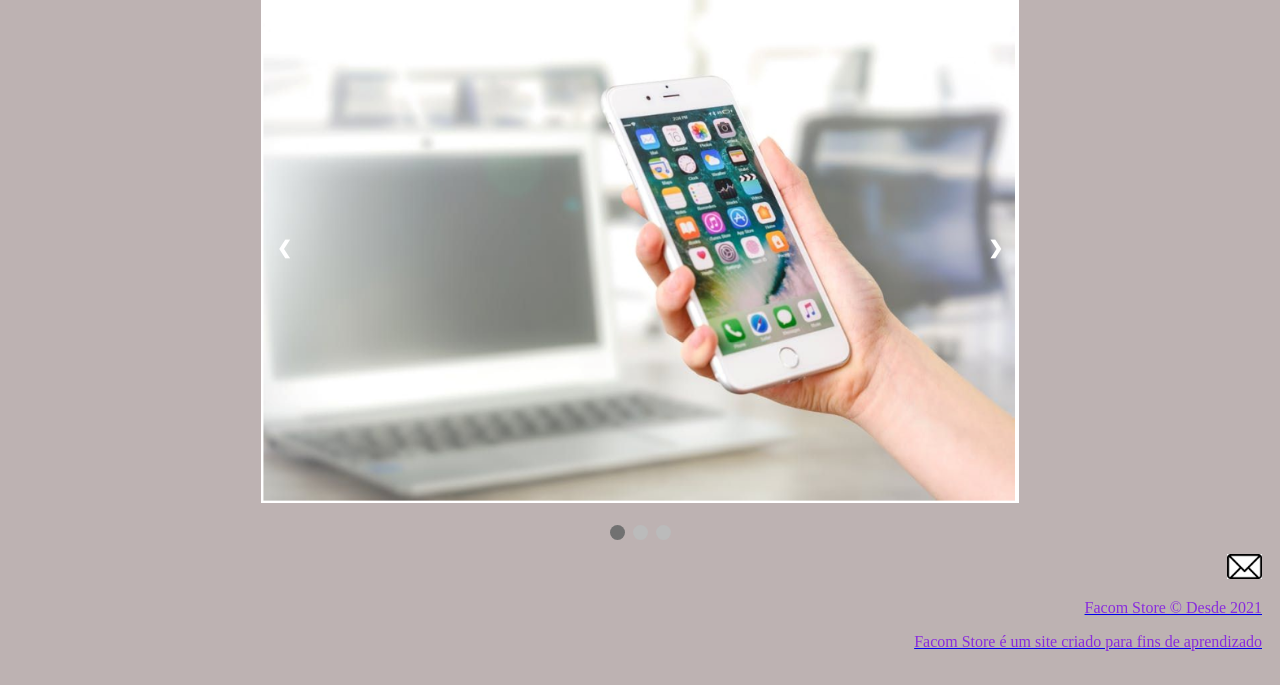
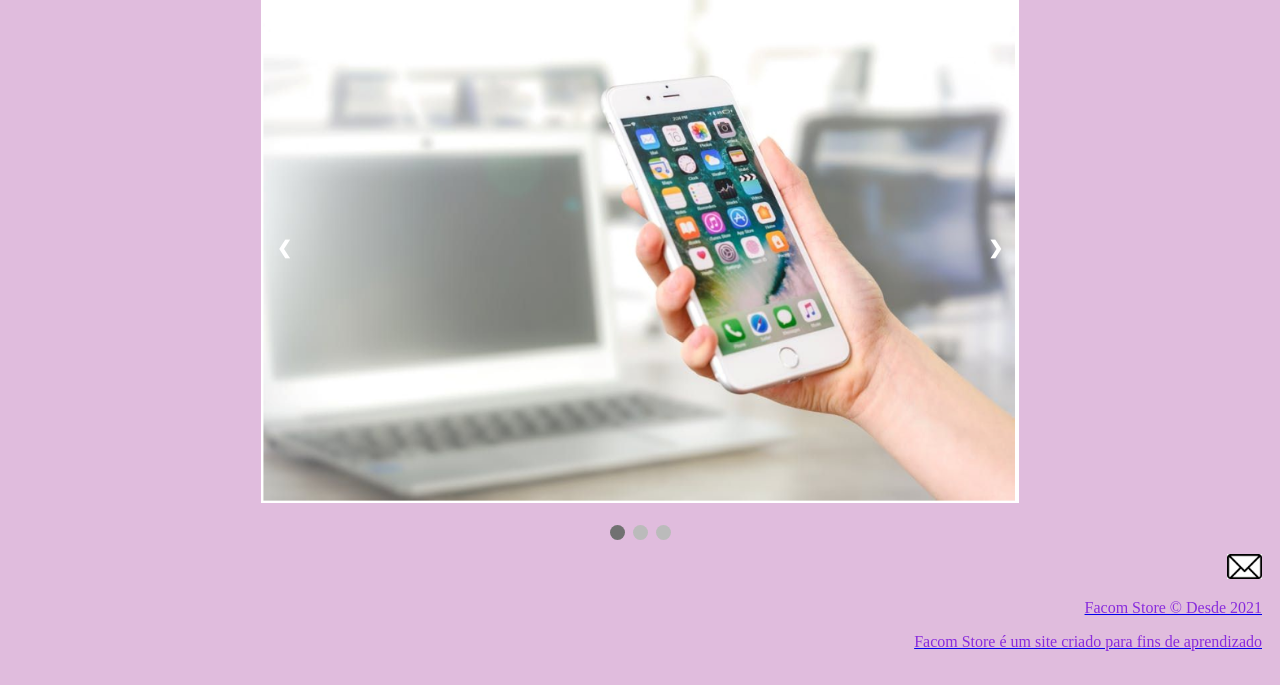
Before and after one commit to luanOliveira18/ProgWeb, a plain HTML site: page Index.html in a window 1280 px wide. Shown: the part 166-851 px from the top of the page. Drawn offline with Linux system fonts and the light colour scheme.

Commit message:
Segundo envio v3

```diff
--- a/CSS/index.css
+++ b/CSS/index.css
@@ -1,5 +1,5 @@
 body {
-    background-color: rgb(189, 178, 178);
+    background-color:#e0bcdd;
 }
 
 .topnav {
```
